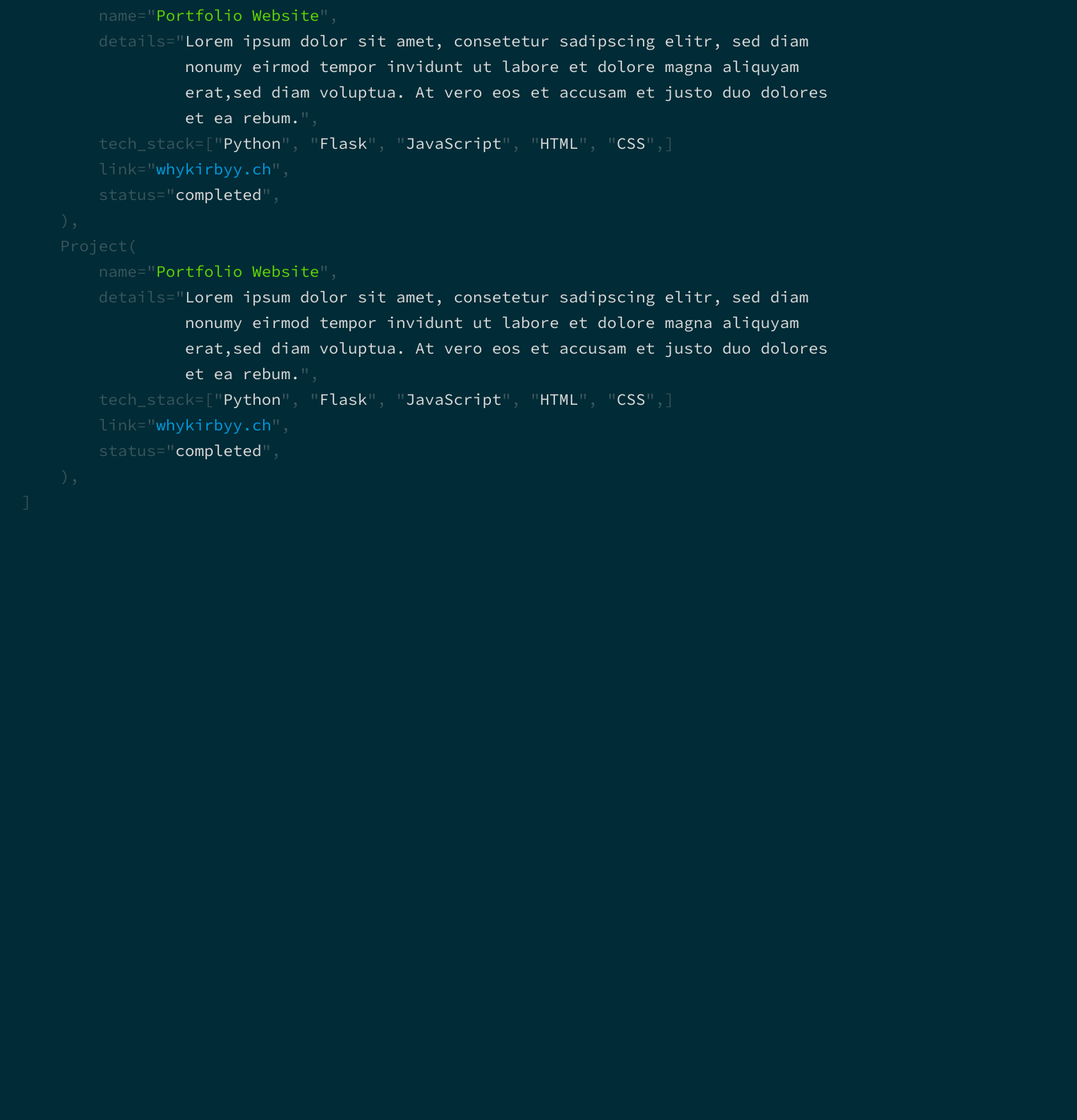
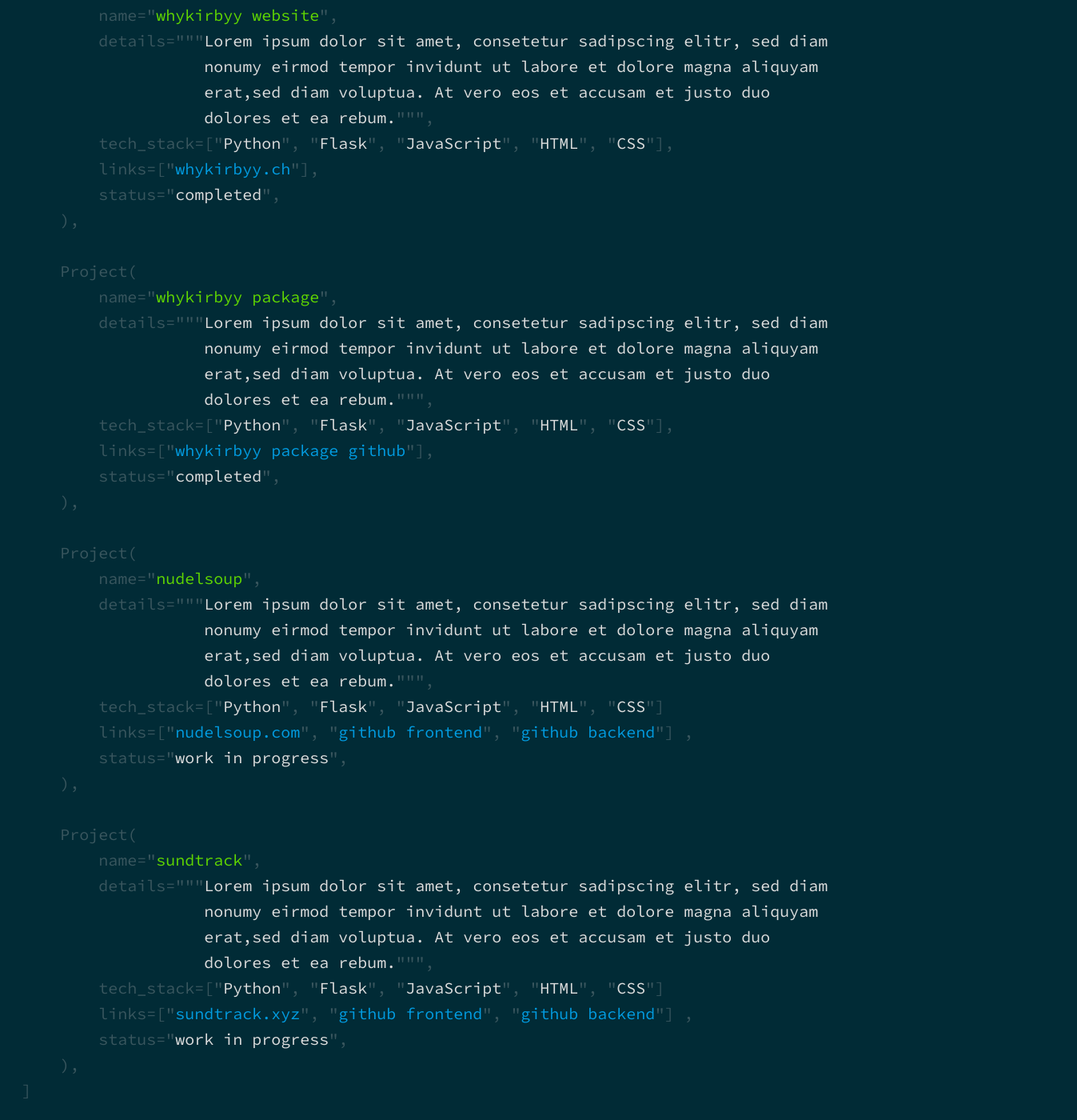
Before and after one commit to whyKirbyy/whykirbyy, a Next.js app: page / in a window 1280 px wide. Shown: the part 1080-2480 px from the top of the page at 80% size, 1347 px wide, since content can reach past the window. Before the commit the page ends 1731 px from the top, so only its background shows below. Built offline with nearby package versions, Linux system fonts and the light colour scheme.

Commit message:
prokects sections done, started work on background

```diff
--- a/src/app/page.module.css
+++ b/src/app/page.module.css
@@ -40,7 +40,7 @@
     opacity: 0;
 }
 
-.projects{
+.projects, .background{
     display: flex;
     flex-direction: column;
     align-self: flex-start;
--- a/src/app/page.tsx
+++ b/src/app/page.tsx
@@ -6,6 +6,7 @@ import BackToTopButton from "@/app/components/backToTopButton";
 export default function Home() {
     return (
         <div className={styles.page}>
+            {/*##################################################-> Section about<-#############################################*/}
             <section id={"about"} className={styles.about}>
                 <div className={styles.dictSection}>
                     <span className={[styles.darkerFont, styles.decorators].join(" ")}>about_content: Dict[str, Union[str, List[str], Dict[str, str]]] = {"{"}<br/></span>
@@ -44,7 +45,10 @@ export default function Home() {
                                     <span className={styles.darkerFont}>",&nbsp;</span>
                                     <span className={styles.darkerFont}>"</span>
                                     C
-                                    <span className={styles.darkerFont}>",</span>
+                                    <span className={styles.darkerFont}>",&nbsp;</span>
+                                    <span className={styles.darkerFont}>"</span>
+                                    <a className={styles.linkInternal}>more</a>
+                                    <span className={styles.darkerFont}>"</span>
                                 </span>
                                 <span className={[styles.darkerFont].join(" ")}>],</span>
                             </div>
@@ -66,7 +70,8 @@ export default function Home() {
                                 </span>
                                 <span className={styles.text}>
                                     <span className={styles.darkerFont}>"resume_download":&nbsp;</span>
-                                    <span className={styles.darkerFont}>"</span><a href={""} className={styles.linkExternal}>resume</a><span
+                                    <span className={styles.darkerFont}>"</span><a href={""}
+                                                                                   className={styles.linkExternal}>resume</a><span
                                     className={styles.darkerFont}>",&nbsp;</span>
                                 </span>
                                 <span className={[styles.darkerFont].join(" ")}>{"}"},</span>
@@ -75,16 +80,16 @@ export default function Home() {
                     </div>
                 </div>
                 <span className={[styles.darkerFont, styles.decorators].join(" ")}>{"}"}</span>
-                {/*##################################################-> Section <-#############################################*/}
             </section>
             <div><br/><br/></div>
+            {/*##################################################-> Section Projects<-#############################################*/}
             <section id={"projects"} className={styles.projects}>
                 <span className={[styles.darkerFont, styles.decorators].join(" ")}>@dataclass<br/></span>
                 <span className={[styles.darkerFont, styles.decorators].join(" ")}>class Project:<br/></span>
                 <span className={`${styles.darkerFont} ${styles.decorators}`}>{Array(8).fill('\u00A0').join('')}self.name: str = name<br/></span>
                 <span className={`${styles.darkerFont} ${styles.decorators}`}>{Array(8).fill('\u00A0').join('')}self.details: str = details<br/></span>
-                <span className={`${styles.darkerFont} ${styles.decorators}`}>{Array(8).fill('\u00A0').join('')}self.tech_stack: str = tech_stack<br/></span>
-                <span className={`${styles.darkerFont} ${styles.decorators}`}>{Array(8).fill('\u00A0').join('')}self.link: str = link<br/></span>
+                <span className={`${styles.darkerFont} ${styles.decorators}`}>{Array(8).fill('\u00A0').join('')}self.tech_stack: List[str] = tech_stack<br/></span>
+                <span className={`${styles.darkerFont} ${styles.decorators}`}>{Array(8).fill('\u00A0').join('')}self.links: List[str] = links<br/></span>
                 <span className={`${styles.darkerFont} ${styles.decorators}`}>{Array(8).fill('\u00A0').join('')}self.status: str = status<br/><br/></span>
                 <span
                     className={[styles.darkerFont, styles.decorators].join(" ")}>projects_content: List[Project] = [<br/></span>
@@ -94,19 +99,19 @@ export default function Home() {
                     <div
                         className={`${styles.darkerFont} ${styles.decorators}`}>{Array(8).fill('\u00A0').join('')}name="
                     </div>
-                    <div className={styles.text}><a className={styles.linkInternal} href="">Portfolio Website</a>
+                    <div className={styles.text}><a className={styles.linkInternal} href="">whykirbyy website</a>
                     </div>
                     <div className={`${styles.darkerFont} ${styles.decorators}`}>",<br/></div>
                 </div>
                 <div className={styles.line}>
                     <div
-                        className={`${styles.darkerFont} ${styles.decorators}`}>{Array(8).fill('\u00A0').join('')}details="
+                        className={`${styles.darkerFont} ${styles.decorators}`}>{Array(8).fill('\u00A0').join('')}details="""
                     </div>
                     <div className={styles.text}>
                         Lorem ipsum dolor sit amet, consetetur sadipscing elitr, sed diam nonumy eirmod tempor
                         invidunt ut labore et dolore magna aliquyam erat,sed diam voluptua. At vero eos et accusam et
                         justo duo dolores et ea rebum.
-                        <span className={[styles.darkerFont].join(" ")}>", <br/></span>
+                        <span className={[styles.darkerFont].join(" ")}>""", <br/></span>
                     </div>
                 </div>
                 <div className={styles.line}>
@@ -123,17 +128,17 @@ export default function Home() {
                         HTML
                         <span className={styles.darkerFont}>", "</span>
                         CSS
-                        <span className={styles.darkerFont}>",]</span>
+                        <span className={styles.darkerFont}>"],</span>
                     </div>
                 </div>
                 <div className={styles.line}>
                     <div
-                        className={`${styles.darkerFont} ${styles.decorators}`}>{Array(8).fill('\u00A0').join('')}link="
+                        className={`${styles.darkerFont} ${styles.decorators}`}>{Array(8).fill('\u00A0').join('')}links=["
                     </div>
                     <div className={styles.text}>
                         <a className={styles.linkExternal} href="https://www.whykirbyy.ch" target="_blank"
                            rel="noopener noreferrer">whykirbyy.ch</a>
-                        <span className={[styles.darkerFont].join(" ")}>", <br/></span>
+                        <span className={[styles.darkerFont].join(" ")}>"], <br/></span>
                     </div>
                 </div>
                 <div className={styles.line}>
@@ -145,26 +150,27 @@ export default function Home() {
                         <span className={[styles.darkerFont].join(" ")}>", <br/></span>
                     </div>
                 </div>
-                <span className={`${styles.darkerFont} ${styles.decorators}`}>{Array(4).fill('\u00A0').join('')}),<br/></span>
+                <span
+                    className={`${styles.darkerFont} ${styles.decorators}`}>{Array(4).fill('\u00A0').join('')}),<br/><br/></span>
                 {/*-------------------New Project-------------------*/}
                 <span className={`${styles.darkerFont} ${styles.decorators}`}>{Array(4).fill('\u00A0').join('')}Project(<br/></span>
                 <div className={styles.line}>
                     <div
                         className={`${styles.darkerFont} ${styles.decorators}`}>{Array(8).fill('\u00A0').join('')}name="
                     </div>
-                    <div className={styles.text}><a className={styles.linkInternal} href="">Portfolio Website</a>
+                    <div className={styles.text}><a className={styles.linkInternal} href="">whykirbyy package</a>
                     </div>
                     <div className={`${styles.darkerFont} ${styles.decorators}`}>",<br/></div>
                 </div>
                 <div className={styles.line}>
                     <div
-                        className={`${styles.darkerFont} ${styles.decorators}`}>{Array(8).fill('\u00A0').join('')}details="
+                        className={`${styles.darkerFont} ${styles.decorators}`}>{Array(8).fill('\u00A0').join('')}details="""
                     </div>
                     <div className={styles.text}>
                         Lorem ipsum dolor sit amet, consetetur sadipscing elitr, sed diam nonumy eirmod tempor
                         invidunt ut labore et dolore magna aliquyam erat,sed diam voluptua. At vero eos et accusam et
                         justo duo dolores et ea rebum.
-                        <span className={[styles.darkerFont].join(" ")}>", <br/></span>
+                        <span className={[styles.darkerFont].join(" ")}>""", <br/></span>
                     </div>
                 </div>
                 <div className={styles.line}>
@@ -181,17 +187,17 @@ export default function Home() {
                         HTML
                         <span className={styles.darkerFont}>", "</span>
                         CSS
-                        <span className={styles.darkerFont}>",]</span>
+                        <span className={styles.darkerFont}>"],</span>
                     </div>
                 </div>
                 <div className={styles.line}>
                     <div
-                        className={`${styles.darkerFont} ${styles.decorators}`}>{Array(8).fill('\u00A0').join('')}link="
+                        className={`${styles.darkerFont} ${styles.decorators}`}>{Array(8).fill('\u00A0').join('')}links=["
                     </div>
                     <div className={styles.text}>
-                        <a className={styles.linkExternal} href="https://www.whykirbyy.ch" target="_blank"
-                           rel="noopener noreferrer">whykirbyy.ch</a>
-                        <span className={[styles.darkerFont].join(" ")}>", <br/></span>
+                        <a className={styles.linkExternal} href="" target="_blank"
+                           rel="noopener noreferrer">whykirbyy package github</a>
+                        <span className={[styles.darkerFont].join(" ")}>"], <br/></span>
                     </div>
                 </div>
                 <div className={styles.line}>
@@ -203,10 +209,145 @@ export default function Home() {
                         <span className={[styles.darkerFont].join(" ")}>", <br/></span>
                     </div>
                 </div>
+                <span
+                    className={`${styles.darkerFont} ${styles.decorators}`}>{Array(4).fill('\u00A0').join('')}),<br/><br/></span>
+                {/*-------------------New Project-------------------*/}
+                <span className={`${styles.darkerFont} ${styles.decorators}`}>{Array(4).fill('\u00A0').join('')}Project(<br/></span>
+                <div className={styles.line}>
+                    <div
+                        className={`${styles.darkerFont} ${styles.decorators}`}>{Array(8).fill('\u00A0').join('')}name="
+                    </div>
+                    <div className={styles.text}><a className={styles.linkInternal} href="">nudelsoup</a>
+                    </div>
+                    <div className={`${styles.darkerFont} ${styles.decorators}`}>",<br/></div>
+                </div>
+                <div className={styles.line}>
+                    <div
+                        className={`${styles.darkerFont} ${styles.decorators}`}>{Array(8).fill('\u00A0').join('')}details="""
+                    </div>
+                    <div className={styles.text}>
+                        Lorem ipsum dolor sit amet, consetetur sadipscing elitr, sed diam nonumy eirmod tempor
+                        invidunt ut labore et dolore magna aliquyam erat,sed diam voluptua. At vero eos et accusam et
+                        justo duo dolores et ea rebum.
+                        <span className={[styles.darkerFont].join(" ")}>""", <br/></span>
+                    </div>
+                </div>
+                <div className={styles.line}>
+                    <div
+                        className={`${styles.darkerFont} ${styles.decorators}`}>{Array(8).fill('\u00A0').join('')}tech_stack=["
+                    </div>
+                    <div className={styles.text}>
+                        Python
+                        <span className={styles.darkerFont}>", "</span>
+                        Flask
+                        <span className={styles.darkerFont}>", "</span>
+                        JavaScript
+                        <span className={styles.darkerFont}>", "</span>
+                        HTML
+                        <span className={styles.darkerFont}>", "</span>
+                        CSS
+                        <span className={styles.darkerFont}>"]</span>
+                    </div>
+                </div>
+                <div className={styles.line}>
+                    <div
+                        className={`${styles.darkerFont} ${styles.decorators}`}>{Array(8).fill('\u00A0').join('')}links=["
+                    </div>
+                    <div className={styles.text}>
+                        <a className={styles.linkExternal} href="https://www.nudelsoup.com" target="_blank"
+                           rel="noopener noreferrer">nudelsoup.com</a>
+                        <span className={[styles.darkerFont].join(" ")}>", "</span>
+                        <a className={styles.linkExternal} href="https://www.nudelsoup.com" target="_blank"
+                           rel="noopener noreferrer">github frontend</a>
+                        <span className={[styles.darkerFont].join(" ")}>", "</span>
+                        <a className={styles.linkExternal} href="https://www.nudelsoup.com" target="_blank"
+                           rel="noopener noreferrer">github backend</a>
+                        <span className={[styles.darkerFont].join(" ")}>"] , <br/></span>
+                    </div>
+                </div>
+                <div className={styles.line}>
+                    <div
+                        className={`${styles.darkerFont} ${styles.decorators}`}>{Array(8).fill('\u00A0').join('')}status="
+                    </div>
+                    <div className={styles.text}>
+                        work in progress
+                        <span className={[styles.darkerFont].join(" ")}>", <br/></span>
+                    </div>
+                </div>
+                <span
+                    className={`${styles.darkerFont} ${styles.decorators}`}>{Array(4).fill('\u00A0').join('')}),<br/><br/></span>
+                {/*-------------------New Project-------------------*/}
+                <span className={`${styles.darkerFont} ${styles.decorators}`}>{Array(4).fill('\u00A0').join('')}Project(<br/></span>
+                <div className={styles.line}>
+                    <div
+                        className={`${styles.darkerFont} ${styles.decorators}`}>{Array(8).fill('\u00A0').join('')}name="
+                    </div>
+                    <div className={styles.text}><a className={styles.linkInternal} href="">sundtrack</a>
+                    </div>
+                    <div className={`${styles.darkerFont} ${styles.decorators}`}>",<br/></div>
+                </div>
+                <div className={styles.line}>
+                    <div
+                        className={`${styles.darkerFont} ${styles.decorators}`}>{Array(8).fill('\u00A0').join('')}details="""
+                    </div>
+                    <div className={styles.text}>
+                        Lorem ipsum dolor sit amet, consetetur sadipscing elitr, sed diam nonumy eirmod tempor
+                        invidunt ut labore et dolore magna aliquyam erat,sed diam voluptua. At vero eos et accusam et
+                        justo duo dolores et ea rebum.
+                        <span className={[styles.darkerFont].join(" ")}>""", <br/></span>
+                    </div>
+                </div>
+                <div className={styles.line}>
+                    <div
+                        className={`${styles.darkerFont} ${styles.decorators}`}>{Array(8).fill('\u00A0').join('')}tech_stack=["
+                    </div>
+                    <div className={styles.text}>
+                        Python
+                        <span className={styles.darkerFont}>", "</span>
+                        Flask
+                        <span className={styles.darkerFont}>", "</span>
+                        JavaScript
+                        <span className={styles.darkerFont}>", "</span>
+                        HTML
+                        <span className={styles.darkerFont}>", "</span>
+                        CSS
+                        <span className={styles.darkerFont}>"]</span>
+                    </div>
+                </div>
+                <div className={styles.line}>
+                    <div
+                        className={`${styles.darkerFont} ${styles.decorators}`}>{Array(8).fill('\u00A0').join('')}links=["
+                    </div>
+                    <div className={styles.text}>
+                        <a className={styles.linkExternal} href="" target="_blank"
+                           rel="noopener noreferrer">sundtrack.xyz</a>
+                        <span className={[styles.darkerFont].join(" ")}>", "</span>
+                        <a className={styles.linkExternal} href="" target="_blank"
+                           rel="noopener noreferrer">github frontend</a>
+                        <span className={[styles.darkerFont].join(" ")}>", "</span>
+                        <a className={styles.linkExternal} href="" target="_blank"
+                           rel="noopener noreferrer">github backend</a>
+                        <span className={[styles.darkerFont].join(" ")}>"] , <br/></span>
+                    </div>
+                </div>
+                <div className={styles.line}>
+                    <div
+                        className={`${styles.darkerFont} ${styles.decorators}`}>{Array(8).fill('\u00A0').join('')}status="
+                    </div>
+                    <div className={styles.text}>
+                        work in progress
+                        <span className={[styles.darkerFont].join(" ")}>", <br/></span>
+                    </div>
+                </div>
                 <span className={`${styles.darkerFont} ${styles.decorators}`}>{Array(4).fill('\u00A0').join('')}),<br/></span>
-                <span className={`${styles.darkerFont} ${styles.decorators}`}>]<br/></span>
+
+                <span className={`${styles.darkerFont} ${styles.decorators}`}>]</span>
             </section>
-            {/*##################################################-> Section <-#############################################*/}
+            <div><br/><br/></div>
+            {/*##################################################-> Section Experience <-#############################################*/}
+            <section id={"background"} className={styles.background}>
+                <span className={styles.darkerFont}>background_graph = nx.DiGraph()</span>
+            </section>
             <BackToTopButton/>
         </div>
     );
```
Also changed, not shown: src/app/components/header.tsx (+7 -5 lines), src/styles/components/header.module.css (+11 -0 lines), 1 other file (tests, documents, lock files or other folders).
